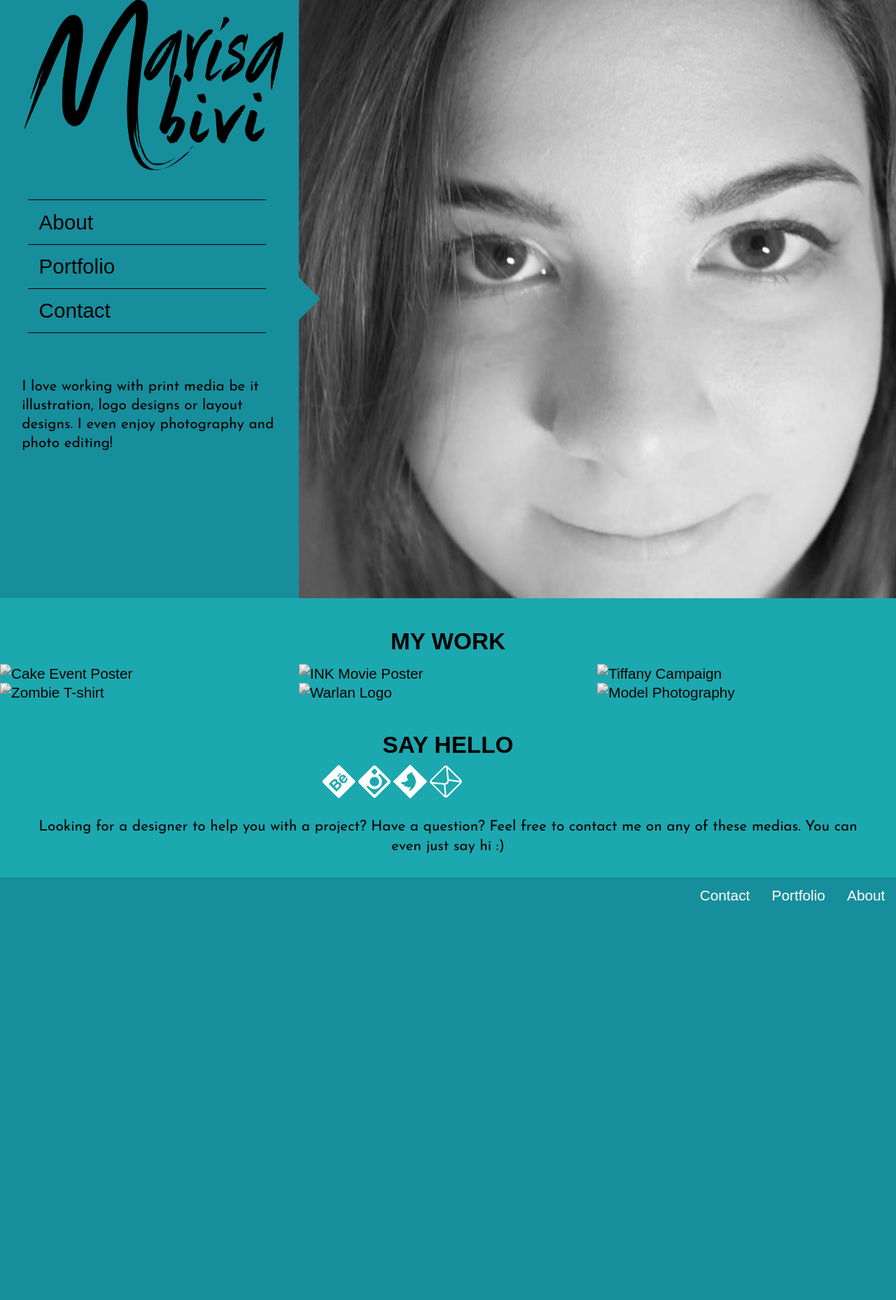
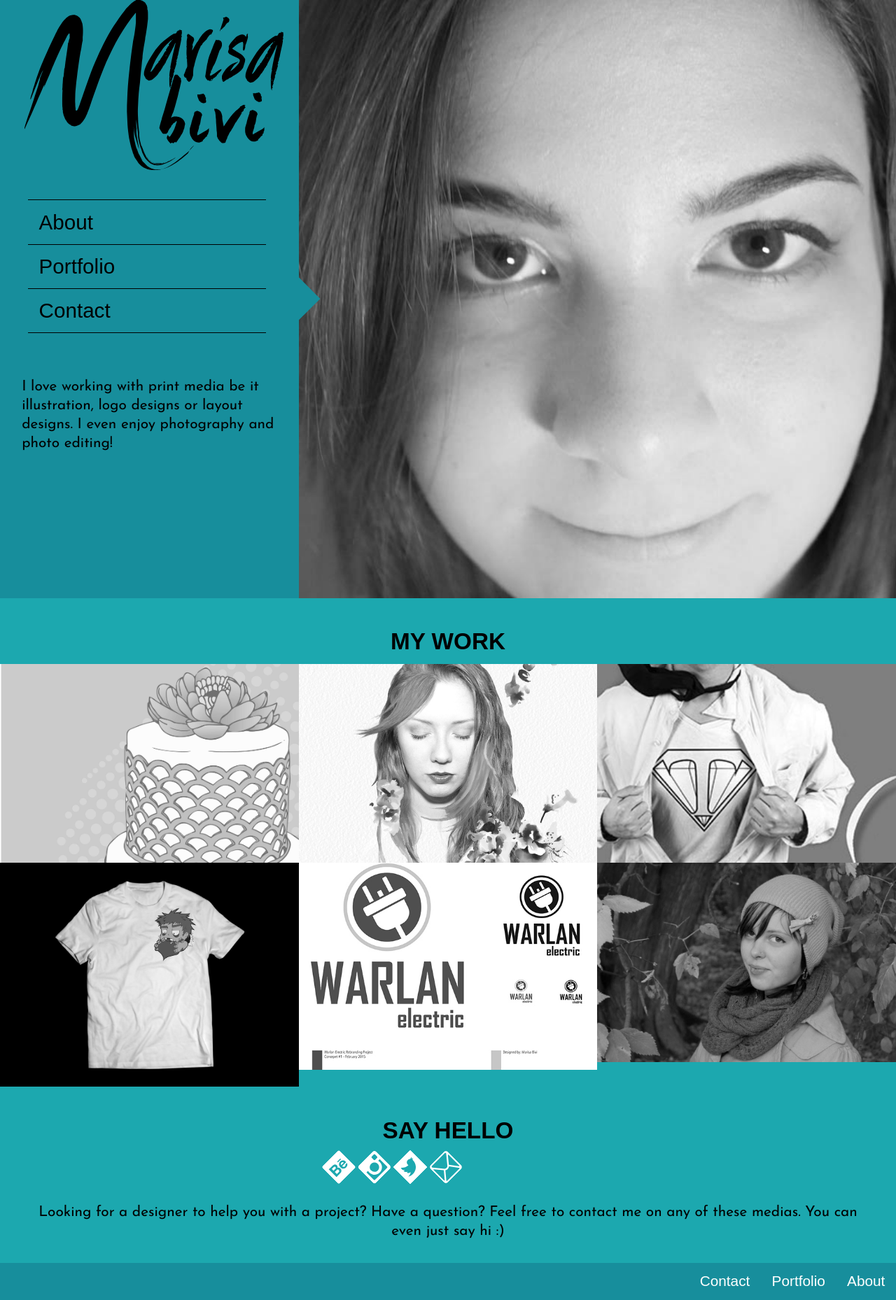
Before and after one commit to marisabivi/portfolio, a Jekyll site: the page built from index.html, in a window 1280 px wide. Shown: the whole page at 70% size. Built offline with Jekyll 4.4.1, drawn with Linux system fonts in a browser that asks for light colours; some web fonts are replaced; Markdown is read by kramdown in place of the engine named in the settings; before the commit the page ends 1307 px from its top, so only the background shows below that.

Commit message:
changed folder link. index images showing and linked to portfolio page

```diff
--- a/index.html
+++ b/index.html
@@ -6,22 +6,22 @@ layout: default
         <h2 class="title push-none pad-top text-center" id="portfolio">MY WORK</h2>
            <div class="grid">
             <div class="bucket unit unit-xs-1 unit-s-1 unit-m-1-3 unit-l-1-3">
-                <a href="work.html#1"><img src="{{site.baseurl}}/images/work/1-1.jpg" alt="Cake Event Poster" class="work grey"></a>
+                <a href="{{site.baseurl}}/work/"><img src="{{site.baseurl}}/images/piece/1-1.jpg" alt="Cake Event Poster" class="work grey"></a>
             </div>
             <div class="bucket unit unit-xs-1 unit-s-1 unit-m-1-3 unit-l-1-3">
-                <a href="{{site.baseurl}}{{work.url}}#2"><img src="{{site.baseurl}}/images/work/2-1.jpg" alt="INK Movie Poster" class="work grey"></a>
+                <a href="{{site.baseurl}}/work/"><img src="{{site.baseurl}}/images/piece/2-1.jpg" alt="INK Movie Poster" class="work grey"></a>
             </div>
             <div class="bucket unit unit-xs-1 unit-s-1 unit-m-1-3 unit-l-1-3">
-                <a href="work.html#3"><img src="{{site.baseurl}}/images/work/3-1.jpg" alt="Tiffany Campaign" class="work grey"></a>
+                <a href="{{site.baseurl}}/work/"><img src="{{site.baseurl}}/images/piece/3-1.jpg" alt="Tiffany Campaign" class="work grey"></a>
             </div>
             <div class="bucket unit unit-xs-1 unit-s-1 unit-m-1-3 unit-l-1-3">
-                <a href="work.html#4"><img src="{{site.baseurl}}/images/work/4-1.jpg" alt="Zombie T-shirt" class="work grey"></a>
+                <a href="{{site.baseurl}}/work/"><img src="{{site.baseurl}}/images/piece/4-1.jpg" alt="Zombie T-shirt" class="work grey"></a>
             </div>
             <div class="bucket unit unit-xs-1 unit-s-1 unit-m-1-3 unit-l-1-3">
-                <a href="work.html#5"><img src="{{site.baseurl}}/images/work/5-2.jpg" alt="Warlan Logo" class="work grey"></a>
+                <a href="{{site.baseurl}}/work/"><img src="{{site.baseurl}}/images/piece/5-2.jpg" alt="Warlan Logo" class="work grey"></a>
             </div>
             <div class="bucket unit unit-xs-1 unit-s-1 unit-m-1-3 unit-l-1-3">
-                <a href="work.html#6"><img src="{{site.baseurl}}/images/work/6-1.jpg" alt="Model Photography" class="work grey"></a>
+                <a href="{{site.baseurl}}/work/"><img src="{{site.baseurl}}/images/piece/6-1.jpg" alt="Model Photography" class="work grey"></a>
             </div>
         </div>
 
```
Also changed, not shown: 1 other file.
